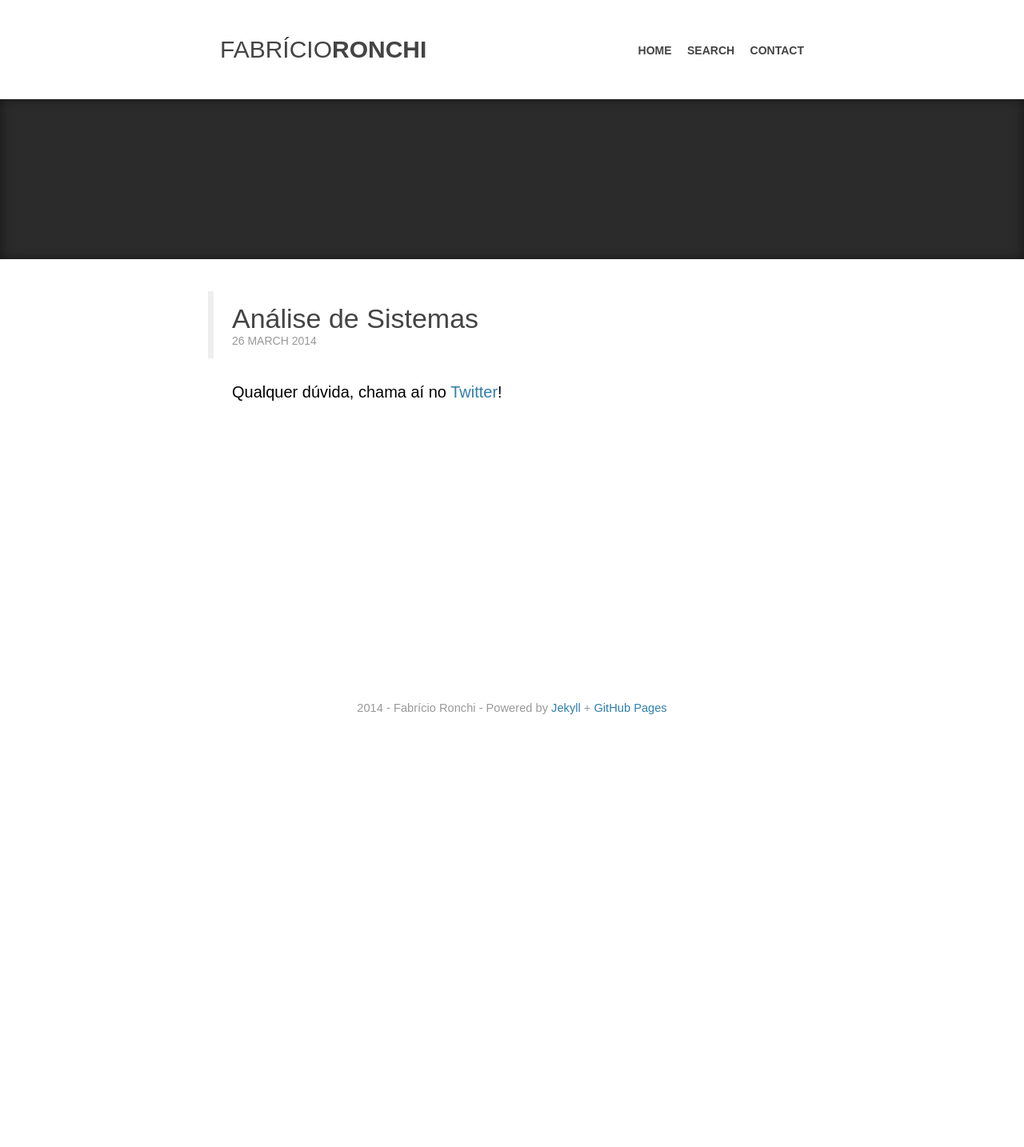
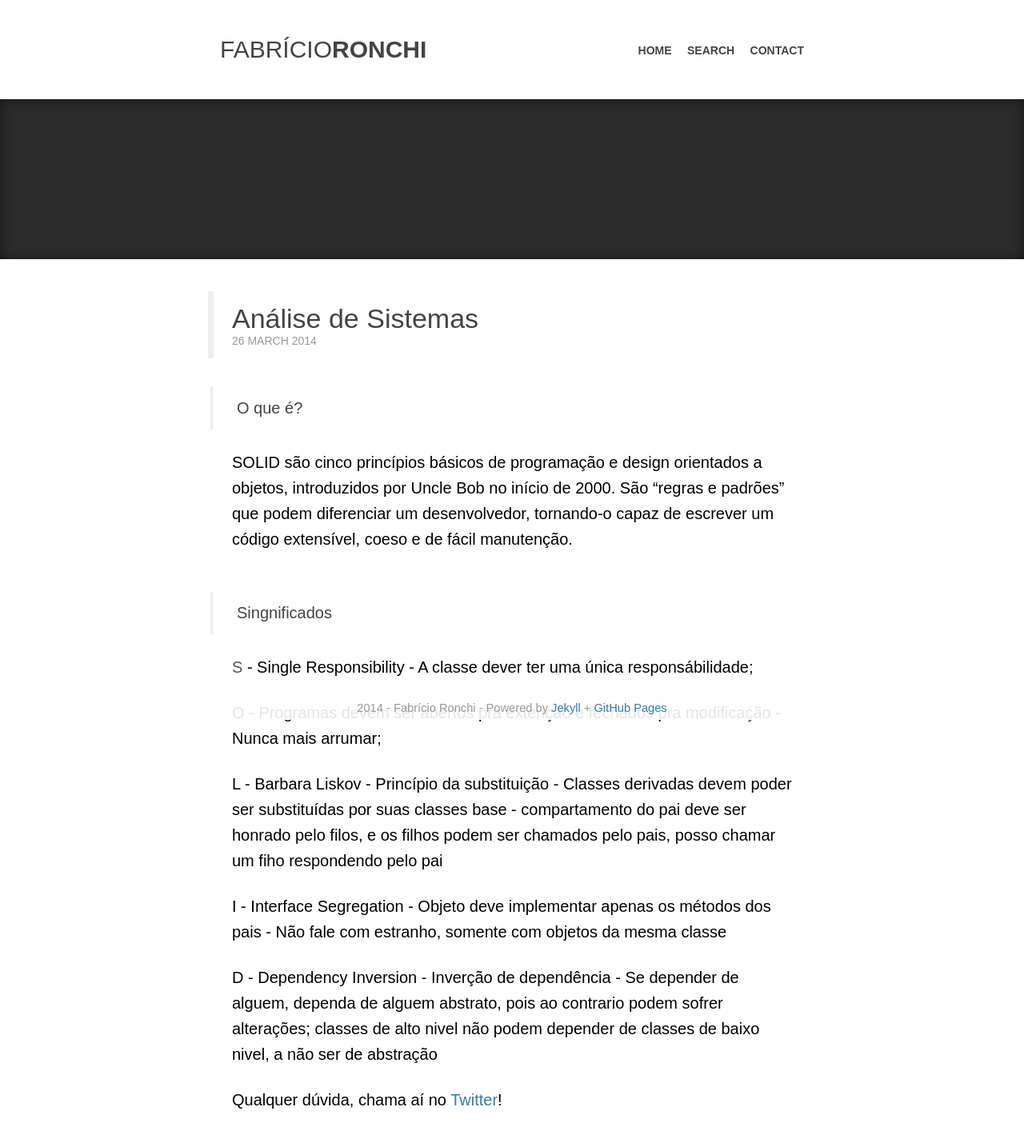
Before and after one commit to fabriciomrkonell/fabriciomrkonell, a Jekyll site: the page built from _posts/2014-03-26-analise-de-sistemas.markdown, in a window 1280 px wide. Shown: the whole page at 80% size. Built offline with Jekyll 4.4.1, drawn with Linux system fonts in a browser that asks for light colours; some web fonts are replaced; Markdown is read by kramdown in place of the engine named in the settings; comment, search, counter and statistics services are not loaded; before the commit the page ends 900 px from its top, so only the background shows below that.

Commit message:
Update 2014-03-26-analise-de-sistemas.markdown

```diff
--- a/_posts/2014-03-26-analise-de-sistemas.markdown
+++ b/_posts/2014-03-26-analise-de-sistemas.markdown
@@ -5,4 +5,18 @@ date:   2014-03-26 13:00:00
 categories: Blog
 ---
 
+<h3>O que é?</h3>
+SOLID são cinco princípios básicos de programação e design orientados a objetos, introduzidos por Uncle Bob no início de 2000. São "regras e padrões" que podem diferenciar um desenvolvedor, tornando-o capaz de escrever um código extensível, coeso e de fácil manutenção.
+
+<h3>Singnificados</h3>
+<strong>S</strong> - Single Responsibility - A classe dever ter uma única responsábilidade;
+
+O - Programas devem ser abertos pra extenção e fechados pra modificação - Nunca mais arrumar;
+
+L - Barbara Liskov - Princípio da substituição - Classes derivadas devem poder ser substituídas por suas classes base - compartamento do pai deve ser honrado pelo filos, e os filhos podem ser chamados pelo pais, posso chamar um fiho respondendo pelo pai
+
+I - Interface Segregation - Objeto deve implementar apenas os métodos dos pais - Não fale com estranho, somente com objetos da mesma classe
+
+D - Dependency Inversion - Inverção de dependência - Se depender de alguem, dependa de alguem abstrato, pois ao contrario podem sofrer alterações; classes de alto nivel não podem depender de classes de baixo nivel, a não ser de abstração
+
 Qualquer dúvida, chama aí no <a href="https://twitter.com/FRonchii" target="blank">Twitter</a>!
```
